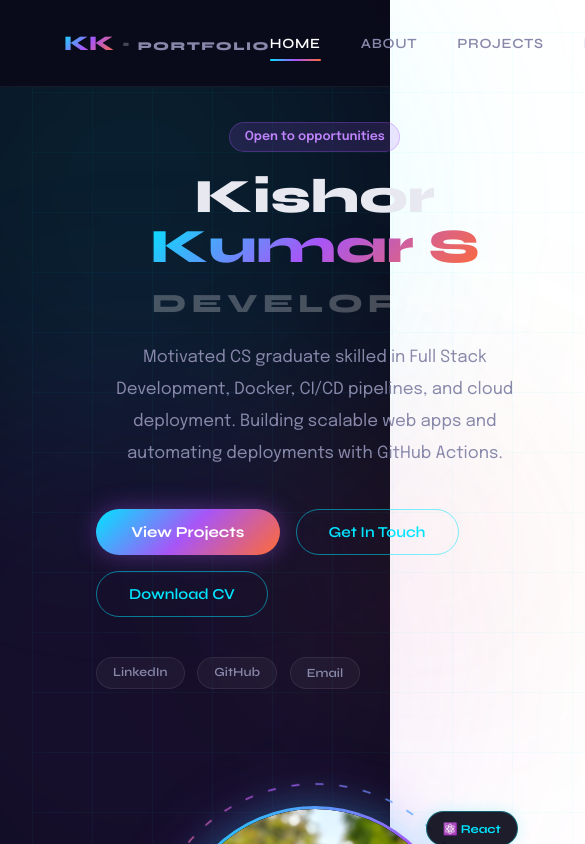
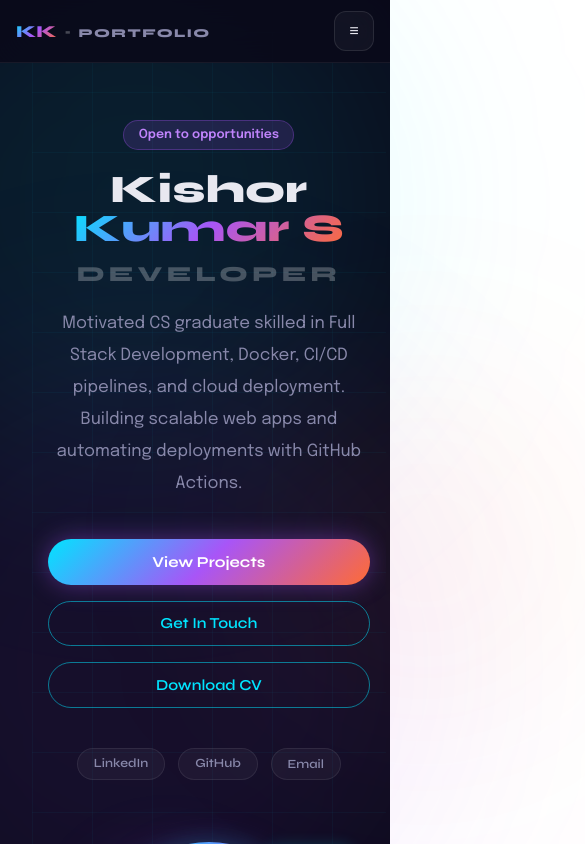
Before and after one commit to Kishor1703/Portfolio, a React (Vite) app: page / in a window 390 px wide. Shown: the top 844 px of the page, 585 px wide, since content can reach past the window. Built offline with nearby package versions, Linux system fonts and the light colour scheme.

Commit message:
New Portfolio

```diff
--- a/src/component/Portfolio.jsx
+++ b/src/component/Portfolio.jsx
@@ -43,6 +43,7 @@ const GLOBAL_CSS = `
 
   .grad-text { background: linear-gradient(135deg,#00e5ff,#a855f7,#ff6b35); -webkit-background-clip: text; -webkit-text-fill-color: transparent; background-clip: text; }
   .grad-text2 { background: linear-gradient(90deg,#00e5ff,#a855f7); -webkit-background-clip: text; -webkit-text-fill-color: transparent; background-clip: text; }
+  .hero-title { max-width: 100%; overflow-wrap: anywhere; }
 
   .glow-btn {
     background: linear-gradient(135deg,#00e5ff,#a855f7,#ff6b35); border: none; color: #fff;
@@ -72,6 +73,20 @@ const GLOBAL_CSS = `
   .nav-link:hover { color: #fff; }
   .nav-link:hover::after,.nav-link.active::after { transform: scaleX(1); }
   .nav-link.active { color: #fff; }
+
+  .nav-toggle {
+    display: none;
+    width: 40px; height: 40px; border-radius: 12px;
+    background: rgba(255,255,255,0.04);
+    border: 1px solid rgba(255,255,255,0.1);
+    color: #e8e8f0;
+    align-items: center; justify-content: center;
+    cursor: pointer;
+  }
+
+  .nav-drawer {
+    display: none;
+  }
 
   .fade-in { opacity:0; transform:translateY(30px); transition:opacity 0.7s ease,transform 0.7s ease; }
   .fade-in.visible { opacity:1; transform:translateY(0); }
@@ -147,7 +162,55 @@ const GLOBAL_CSS = `
   @media (max-width:900px) {
     .grid-3 { grid-template-columns:1fr !important; }
     .grid-2 { grid-template-columns:1fr !important; }
-    .hero-flex { flex-direction:column !important; text-align:center; }
+    .hero-flex { flex-direction:column !important; text-align:center; gap: 2.2rem !important; }
+    .site-nav { padding: 0.8rem 1.2rem !important; gap: 0.6rem; }
+    .nav-links { flex-wrap: wrap; gap: 1rem !important; justify-content: center; }
+    .nav-cta { padding: 0.5rem 1rem !important; font-size: 0.78rem !important; }
+    .hero-section { padding-top: 88px !important; }
+    .hero-wrap { padding: 0 1.5rem !important; }
+    .hero-cta { justify-content: center; }
+    .hero-socials { justify-content: center; }
+    .hero-media { flex: 1 1 280px !important; }
+    .img-ring { width: 240px; height: 240px; }
+    .stat-num { font-size: 2.4rem; }
+    .section-pad { padding: 5.5rem 1.6rem !important; }
+    .footer { padding: 2rem 1.5rem !important; text-align: center; }
+    .footer-links { justify-content: center; flex-wrap: wrap; }
+  }
+
+  @media (max-width:600px) {
+    .site-nav { padding: 0.7rem 1rem !important; }
+    .nav-brand { font-size: 1.05rem !important; }
+    .nav-links { gap: 0.8rem !important; }
+    .nav-link { font-size: 0.75rem; }
+    .nav-links { display: none !important; }
+    .nav-cta { display: none !important; }
+    .nav-toggle { display: inline-flex; }
+    .nav-drawer {
+      display: block;
+      position: absolute; top: 100%; left: 0; right: 0;
+      background: rgba(10,10,26,0.96);
+      border-bottom: 1px solid rgba(255,255,255,0.06);
+      padding: 0.8rem 1rem 1rem;
+      backdrop-filter: blur(24px);
+    }
+    .nav-drawer ul { list-style: none; display: flex; flex-direction: column; gap: 0.8rem; }
+    .nav-drawer .nav-link { font-size: 0.85rem; }
+    .nav-drawer-actions { display: flex; gap: 0.6rem; flex-wrap: wrap; margin-top: 0.6rem; }
+    .hero-wrap { padding: 0 1rem !important; }
+    .hero-title { font-size: clamp(2rem,10vw,3.1rem) !important; line-height: 1.02 !important; word-break: break-word; letter-spacing: 0.01em; }
+    .hero-cta { flex-direction: column; align-items: stretch; }
+    .hero-cta .glow-btn,
+    .hero-cta .outline-btn { width: 100%; }
+    .hero-socials { gap: 0.6rem; }
+    .hero-media { width: 100%; }
+    .img-ring { width: 210px; height: 210px; margin: 0 auto; }
+    .hero-media svg { display: none !important; }
+    .img-ring { padding: 2px; box-shadow: 0 0 24px rgba(0,229,255,0.18), 0 0 40px rgba(168,85,247,0.12); }
+    .hero-media [style*="position: absolute"] { max-width: 100%; }
+    .hero-media [style*="right: \"-20%\""],
+    .hero-media [style*="right: \"-24%\""],
+    .hero-media [style*="left: \"-20%\""] { display: none !important; }
   }
 `;
 
@@ -321,6 +384,7 @@ export default function Portfolio() {
   const [activeNav, setActiveNav] = useState("Home");
   const [certTab, setCertTab] = useState("All");
   const [statsRun, setStatsRun] = useState(false);
+  const [navOpen, setNavOpen] = useState(false);
   const statsRef = useRef();
 
   useEffect(() => {
@@ -353,7 +417,11 @@ export default function Portfolio() {
       window.open(gmail, "_blank", "noopener,noreferrer");
     }
   };
-  const scrollTo = (id) => { setActiveNav(id); document.getElementById(id)?.scrollIntoView({ behavior: "smooth" }); };
+  const scrollTo = (id) => {
+    setActiveNav(id);
+    setNavOpen(false);
+    document.getElementById(id)?.scrollIntoView({ behavior: "smooth" });
+  };
   const filteredCerts = certTab === "All" ? CERTS : CERTS.filter(c => c.type === certTab);
 
   return (
@@ -362,42 +430,68 @@ export default function Portfolio() {
       <div className="orb orb1" /><div className="orb orb2" /><div className="orb orb3" />
 
       {/* ── NAV ── */}
-      <nav style={{
+      <nav className="site-nav" style={{
         position: "fixed", top: 0, left: 0, right: 0, zIndex: 200,
         background: "rgba(10,10,26,0.88)", backdropFilter: "blur(24px)",
         borderBottom: "1px solid rgba(255,255,255,0.06)",
         display: "flex", alignItems: "center", justifyContent: "space-between",
         padding: "1.1rem 4rem",
       }}>
-        <div style={{ fontFamily: "'Syne',sans-serif", fontWeight: 800, fontSize: "1.3rem" }}>
+        <div className="nav-brand" style={{ fontFamily: "'Syne',sans-serif", fontWeight: 800, fontSize: "1.3rem" }}>
           <span className="grad-text">KK</span>
           <span style={{ color: "rgba(255,255,255,0.25)", margin: "0 8px" }}>·</span>
           <span style={{ fontSize: "0.75rem", color: "#8888aa", letterSpacing: "0.12em", textTransform: "uppercase" }}>Portfolio</span>
         </div>
-        <ul style={{ display: "flex", gap: "2.5rem", listStyle: "none" }}>
+        <ul className="nav-links" style={{ display: "flex", gap: "2.5rem", listStyle: "none" }}>
           {NAV.map(n => (
             <li key={n} className={`nav-link ${activeNav === n ? "active" : ""}`} onClick={() => scrollTo(n)}>{n}</li>
           ))}
         </ul>
-        <button className="glow-btn" style={{ padding: "0.6rem 1.4rem", fontSize: "0.82rem" }} onClick={() => scrollTo("Contact")}>
+        <button className="glow-btn nav-cta" style={{ padding: "0.6rem 1.4rem", fontSize: "0.82rem" }} onClick={() => scrollTo("Contact")}>
           Hire Me
         </button>
+        <button
+          className="nav-toggle"
+          type="button"
+          aria-label="Toggle navigation"
+          aria-expanded={navOpen}
+          onClick={() => setNavOpen(v => !v)}
+        >
+          {navOpen ? "×" : "≡"}
+        </button>
+        {navOpen && (
+          <div className="nav-drawer">
+            <ul>
+              {NAV.map(n => (
+                <li key={n} className={`nav-link ${activeNav === n ? "active" : ""}`} onClick={() => scrollTo(n)}>{n}</li>
+              ))}
+            </ul>
+            <div className="nav-drawer-actions">
+              <button className="glow-btn" style={{ padding: "0.55rem 1.2rem", fontSize: "0.8rem" }} onClick={() => scrollTo("Contact")}>
+                Hire Me
+              </button>
+              <button className="outline-btn" style={{ padding: "0.5rem 1.1rem", fontSize: "0.8rem" }} onClick={downloadCV}>
+                Download CV
+              </button>
+            </div>
+          </div>
+        )}
       </nav>
 
       {/* ── HERO ── */}
-      <section id="Home" style={{ minHeight: "100vh", display: "flex", alignItems: "center", paddingTop: "90px", position: "relative", overflow: "hidden" }}>
+      <section id="Home" className="hero-section" style={{ minHeight: "100vh", display: "flex", alignItems: "center", paddingTop: "90px", position: "relative", overflow: "hidden" }}>
         <div style={{
           position: "absolute", inset: 0, zIndex: 0,
           backgroundImage: "linear-gradient(rgba(0,229,255,0.04) 1px,transparent 1px),linear-gradient(90deg,rgba(0,229,255,0.04) 1px,transparent 1px)",
           backgroundSize: "60px 60px",
         }} />
-        <div style={{ maxWidth: "1200px", margin: "0 auto", padding: "0 4rem", width: "100%", position: "relative", zIndex: 1 }}>
+        <div className="hero-wrap" style={{ maxWidth: "1200px", margin: "0 auto", padding: "0 4rem", width: "100%", position: "relative", zIndex: 1 }}>
           <div className="hero-flex" style={{ display: "flex", alignItems: "center", gap: "5rem" }}>
             <div style={{ flex: 1 }}>
               <div style={{ marginBottom: "1.2rem" }}>
                 <span className="tag"> Open to opportunities</span>
               </div>
-              <h1 style={{ fontFamily: "'Syne',sans-serif", fontWeight: 800, fontSize: "clamp(3rem,6vw,5.5rem)", lineHeight: 1.05, marginBottom: "1.2rem" }}>
+              <h1 className="hero-title" style={{ fontFamily: "'Syne',sans-serif", fontWeight: 800, fontSize: "clamp(3rem,6vw,5.5rem)", lineHeight: 1.05, marginBottom: "1.2rem" }}>
                 Kishor<br />
                 <span className="grad-text">Kumar S</span><br />
                 <span style={{ color: "rgba(255,255,255,0.25)", fontSize: "0.55em", letterSpacing: "0.2em", textTransform: "uppercase" }}>Developer</span>
@@ -405,12 +499,12 @@ export default function Portfolio() {
               <p style={{ color: "#8888aa", lineHeight: 1.9, maxWidth: "480px", marginBottom: "2.5rem", fontSize: "1.05rem" }}>
                 Motivated CS graduate skilled in Full Stack Development, Docker, CI/CD pipelines, and cloud deployment. Building scalable web apps and automating deployments with GitHub Actions.
               </p>
-              <div style={{ display: "flex", gap: "1rem", flexWrap: "wrap" }}>
+              <div className="hero-cta" style={{ display: "flex", gap: "1rem", flexWrap: "wrap" }}>
                 <button className="glow-btn" onClick={() => scrollTo("Projects")}>View Projects</button>
                 <button className="outline-btn" onClick={() => scrollTo("Contact")}>Get In Touch</button>
                 <button className="outline-btn" onClick={downloadCV}>Download CV</button>
               </div>
-              <div style={{ display: "flex", gap: "0.8rem", marginTop: "2.5rem", flexWrap: "wrap" }}>
+              <div className="hero-socials" style={{ display: "flex", gap: "0.8rem", marginTop: "2.5rem", flexWrap: "wrap" }}>
                 {SOCIAL_LINKS.map(s => (
                   s.label === "Email" ? (
                     <button
@@ -451,7 +545,7 @@ export default function Portfolio() {
             </div>
 
             {/* ── PROFILE IMAGE ── */}
-            <div className="float-anim" style={{ flex: "0 0 380px", display: "flex", justifyContent: "center", alignItems: "center" }}>
+            <div className="float-anim hero-media" style={{ flex: "0 0 380px", display: "flex", justifyContent: "center", alignItems: "center" }}>
               <div style={{ position: "relative" }}>
 
                 {/* spinning dashed ring */}
@@ -516,7 +610,7 @@ export default function Portfolio() {
       </section>
 
       {/* ── ABOUT ── */}
-      <section id="About" style={{ padding: "8rem 4rem", maxWidth: "1200px", margin: "0 auto" }}>
+      <section id="About" className="section-pad" style={{ padding: "8rem 4rem", maxWidth: "1200px", margin: "0 auto" }}>
         <FadeSection>
           <div style={{ marginBottom: "4rem" }}>
             <span className="tag" style={{ marginBottom: "1rem", display: "inline-block" }}>About Me</span>
@@ -589,7 +683,7 @@ export default function Portfolio() {
       </div>
 
       {/* ── PROJECTS ── */}
-      <section id="Projects" style={{ padding: "8rem 4rem", maxWidth: "1200px", margin: "0 auto" }}>
+      <section id="Projects" className="section-pad" style={{ padding: "8rem 4rem", maxWidth: "1200px", margin: "0 auto" }}>
         <FadeSection>
           <div style={{ marginBottom: "4rem" }}>
             <span className="tag" style={{ marginBottom: "1rem", display: "inline-block" }}>Work</span>
@@ -619,7 +713,7 @@ export default function Portfolio() {
       </section>
 
       {/* ── RESUME ── */}
-      <section id="Resume" style={{
+      <section id="Resume" className="section-pad" style={{
         padding: "8rem 4rem", background: "rgba(255,255,255,0.01)",
         borderTop: "1px solid rgba(255,255,255,0.04)",
       }}>
@@ -689,7 +783,7 @@ export default function Portfolio() {
       </section>
 
       {/* ── CERTIFICATES ── */}
-      <section id="Certificates" style={{ padding: "8rem 4rem", maxWidth: "1200px", margin: "0 auto" }}>
+      <section id="Certificates" className="section-pad" style={{ padding: "8rem 4rem", maxWidth: "1200px", margin: "0 auto" }}>
         <FadeSection>
           <div style={{ marginBottom: "3rem" }}>
             <span className="tag" style={{ marginBottom: "1rem", display: "inline-block" }}>Achievements</span>
@@ -724,7 +818,7 @@ export default function Portfolio() {
       </section>
 
       {/* ── CONTACT ── */}
-      <section id="Contact" style={{
+      <section id="Contact" className="section-pad" style={{
         padding: "8rem 4rem",
         background: "linear-gradient(180deg,transparent,rgba(168,85,247,0.05),transparent)",
         borderTop: "1px solid rgba(255,255,255,0.04)",
@@ -799,7 +893,7 @@ export default function Portfolio() {
       </section>
 
       {/* ── FOOTER ── */}
-      <footer style={{
+      <footer className="footer" style={{
         borderTop: "1px solid rgba(255,255,255,0.06)",
         padding: "3rem 4rem",
         display: "flex", alignItems: "center", justifyContent: "space-between",
@@ -810,7 +904,7 @@ export default function Portfolio() {
           <span className="grad-text">Kishor Kumar S</span>
         </div>
         <p style={{ color: "#8888aa", fontSize: "0.85rem" }}>© 2025 · Built with React + Vite · All rights reserved</p>
-        <div style={{ display: "flex", gap: "1.5rem" }}>
+        <div className="footer-links" style={{ display: "flex", gap: "1.5rem" }}>
           {NAV.map(n => (
             <span key={n} style={{ color: "#8888aa", fontSize: "0.8rem", cursor: "pointer", fontFamily: "'Syne',sans-serif", fontWeight: 600, transition: "color 0.2s" }}
               onClick={() => scrollTo(n)}
```
